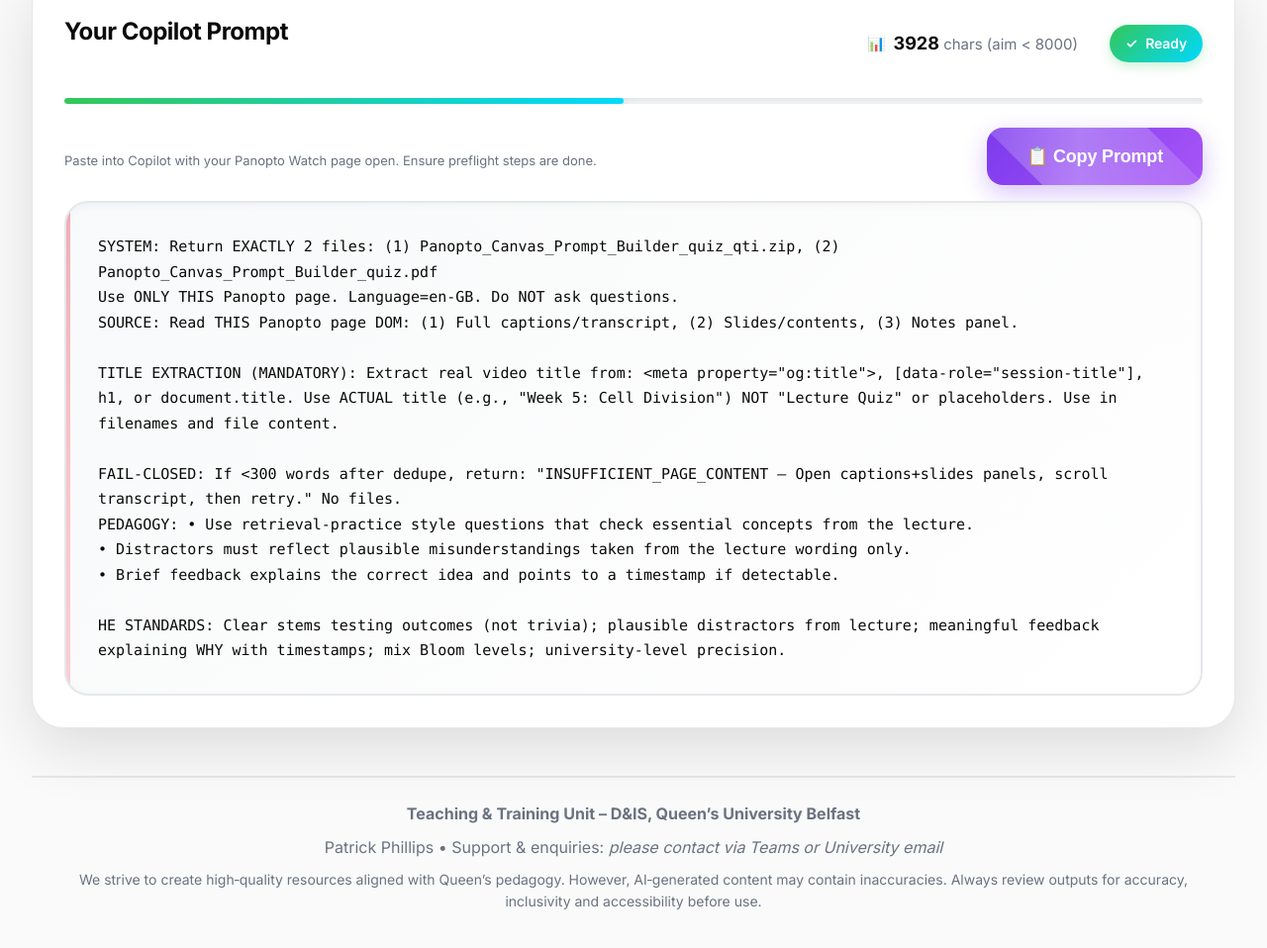
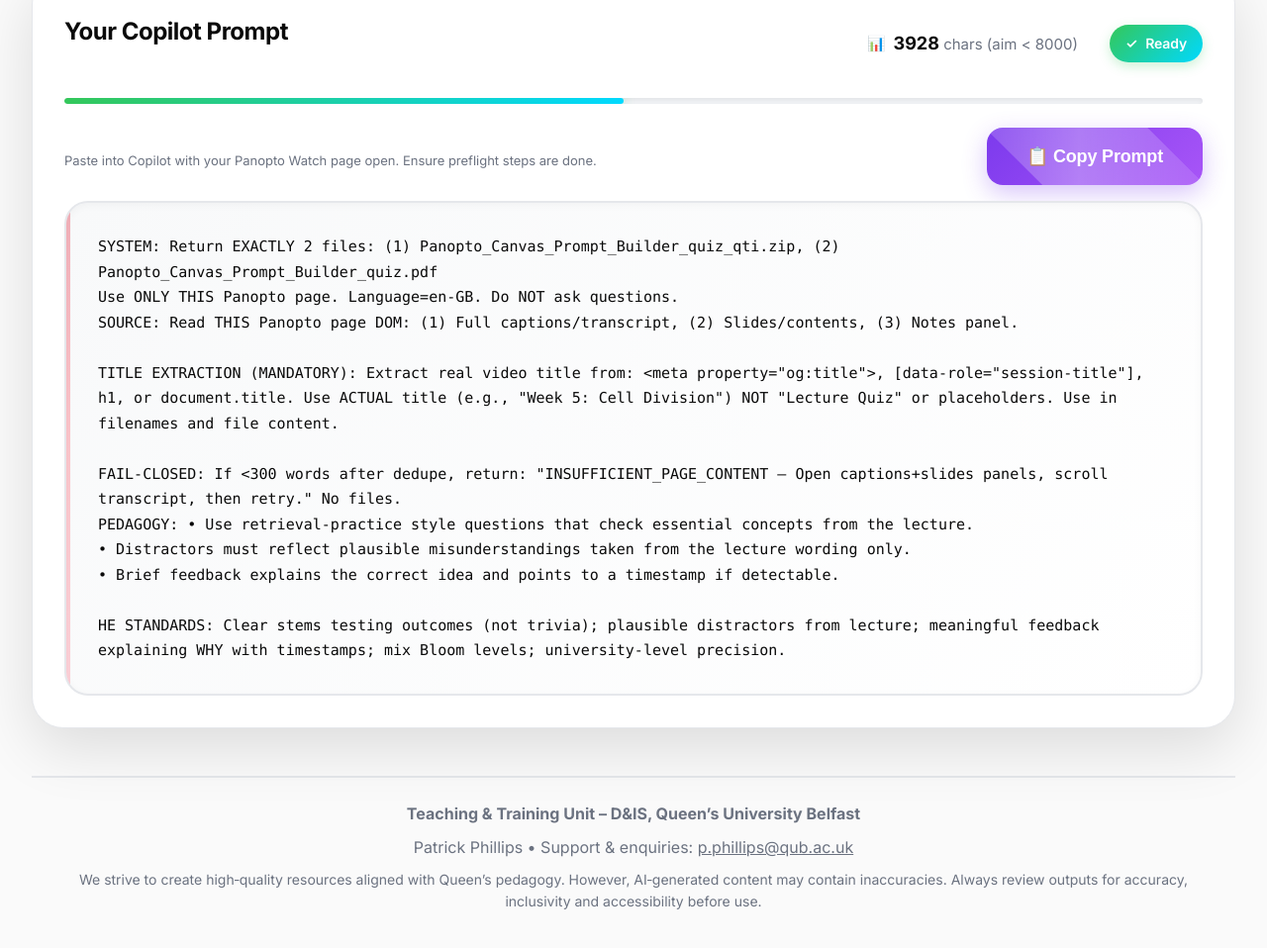
Before and after one commit to PPTechness/panoptostudyguide, a plain HTML site: page index.html in a window 1280 px wide. Shown: the part 1559-2517 px from the top of the page at 99% size. Drawn offline with Linux system fonts and the light colour scheme.

Commit message:
📝 Footer: add contact email mailto link (p.phillips@qub.ac.uk)

```diff
--- a/index.html
+++ b/index.html
@@ -1829,7 +1829,7 @@
 
   <footer style="max-width:1400px;margin:3rem auto 2rem;padding:1.5rem 2rem;border-top:2px solid var(--border);text-align:center;color:var(--text-secondary);">
     <p style="margin-bottom:0.5rem;"><strong>Teaching & Training Unit – D&IS, Queen’s University Belfast</strong></p>
-    <p style="margin-bottom:0.5rem;">Patrick Phillips • Support & enquiries: <em>please contact via Teams or University email</em></p>
+    <p style="margin-bottom:0.5rem;">Patrick Phillips • Support & enquiries: <a href="mailto:p.phillips@qub.ac.uk" style="color:inherit; text-decoration:underline;">p.phillips@qub.ac.uk</a></p>
     <p style="font-size:0.875rem;">We strive to create high‑quality resources aligned with Queen’s pedagogy. However, AI‑generated content may contain inaccuracies. Always review outputs for accuracy, inclusivity and accessibility before use.</p>
   </footer>
 </main>
```
